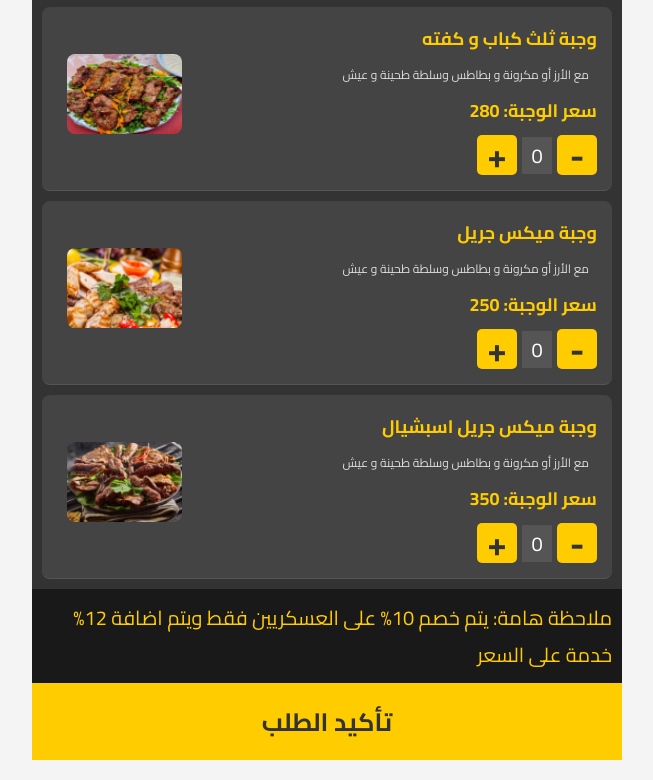
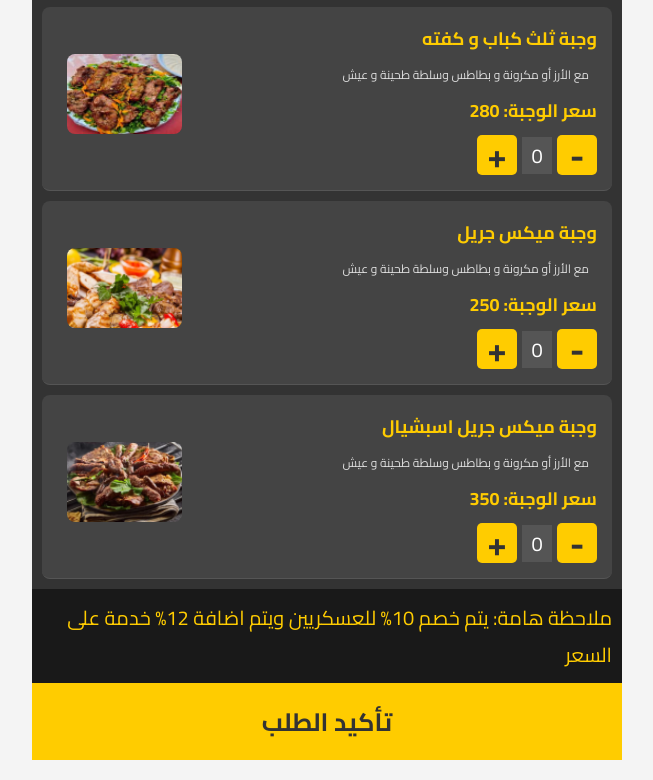
Before and after one commit to Mostafa813328/Jewel, a plain HTML site: page homePage.html in a window 1280 px wide. Shown: the part 1089-1869 px from the top of the page, without its empty margins (313-966 px from the left). Drawn offline with Linux system fonts and the light colour scheme.

Commit message:
homePage.html

```diff
--- a/homePage.html
+++ b/homePage.html
@@ -304,7 +304,7 @@
     </div>
   </div>
 
-  <div class="note">ملاحظة هامة: يتم خصم 10% على العسكريين فقط ويتم اضافة 12% خدمة على السعر</div>
+  <div class="note">ملاحظة هامة: يتم خصم 10% للعسكريين ويتم اضافة 12% خدمة على السعر</div>
   <button class="confirm-button">تأكيد الطلب</button>
 </div>
 
```
